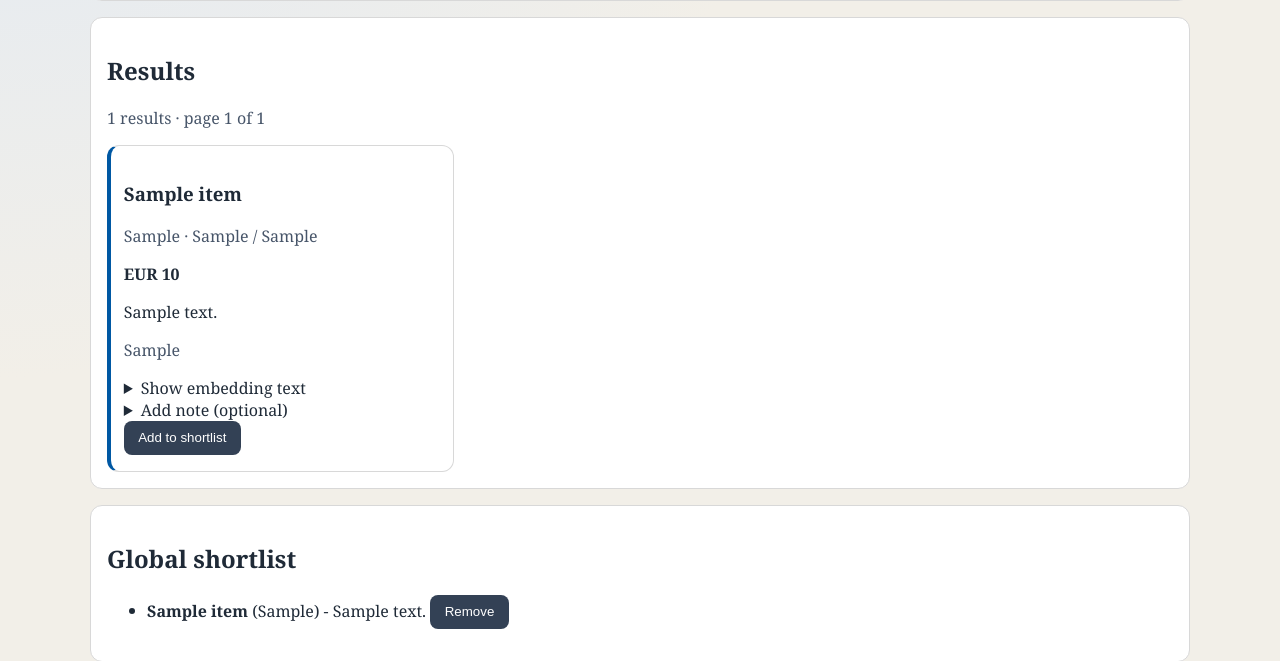
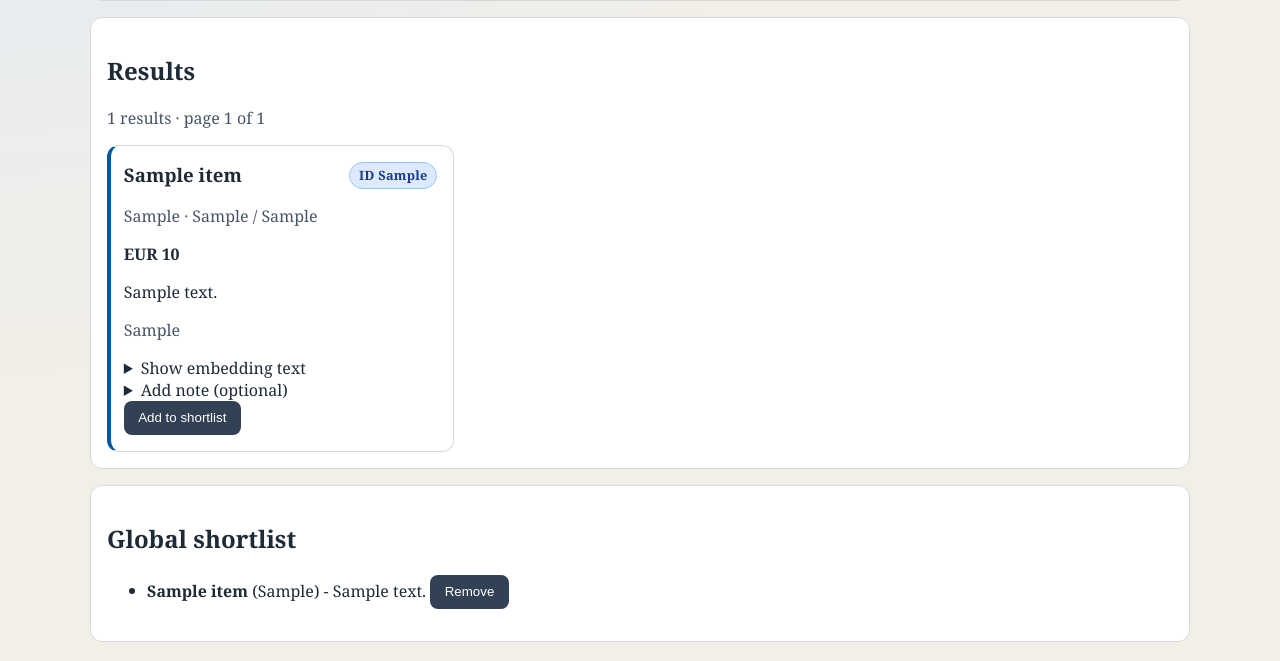
Before and after one commit to talolard/SICKR, a Django app: template src/tal_maria_ikea/web/templates/web/search.html in a window 1280 px wide. Shown: the part 498-1159 px from the top of the page. Run offline with Django 3.2, Linux system fonts and the light colour scheme; the template is opened without the code that fills it: most values are stand-ins (such as "Sample title", 1, 10 or a date in 2020); form fields are guessed from the names that the template uses.

Commit message:
Show product ID badge on result cards
Problem: result cards did not display an identifier, making it hard to reference exact products across UI actions.\n\nApproach: render canonical product key as an ID badge in each card header and add compact styles for top-right placement.\n\nOutcome: each result card now shows a readable product ID at the top-right without changing existing card content.

```diff
--- a/src/tal_maria_ikea/web/templates/web/base.html
+++ b/src/tal_maria_ikea/web/templates/web/base.html
@@ -149,6 +149,26 @@
       .result.card {
         margin-bottom: 0;
       }
+      .result-head {
+        display: flex;
+        justify-content: space-between;
+        align-items: flex-start;
+        gap: 0.5rem;
+      }
+      .result-head h3 {
+        margin: 0;
+      }
+      .product-id-badge {
+        font-size: 0.8rem;
+        font-weight: 700;
+        letter-spacing: 0.02em;
+        color: #1e3a8a;
+        background: #dbeafe;
+        border: 1px solid #93c5fd;
+        border-radius: 999px;
+        padding: 0.2rem 0.55rem;
+        white-space: nowrap;
+      }
       .embed-details pre {
         white-space: pre-wrap;
         word-break: break-word;
--- a/src/tal_maria_ikea/web/templates/web/search.html
+++ b/src/tal_maria_ikea/web/templates/web/search.html
@@ -109,7 +109,10 @@
       <div class="results-grid">
         {% for item in results %}
           <article class="result card">
-            <h3>{{ item.product_name }}</h3>
+            <div class="result-head">
+              <h3>{{ item.product_name }}</h3>
+              <span class="product-id-badge">ID {{ item.canonical_product_key }}</span>
+            </div>
             <p class="muted">{{ item.product_type }} · {{ item.main_category }} / {{ item.sub_category }}</p>
             <p><strong>EUR {{ item.price_eur }}</strong></p>
             <p>{{ item.dimensions_text }}</p>
```
